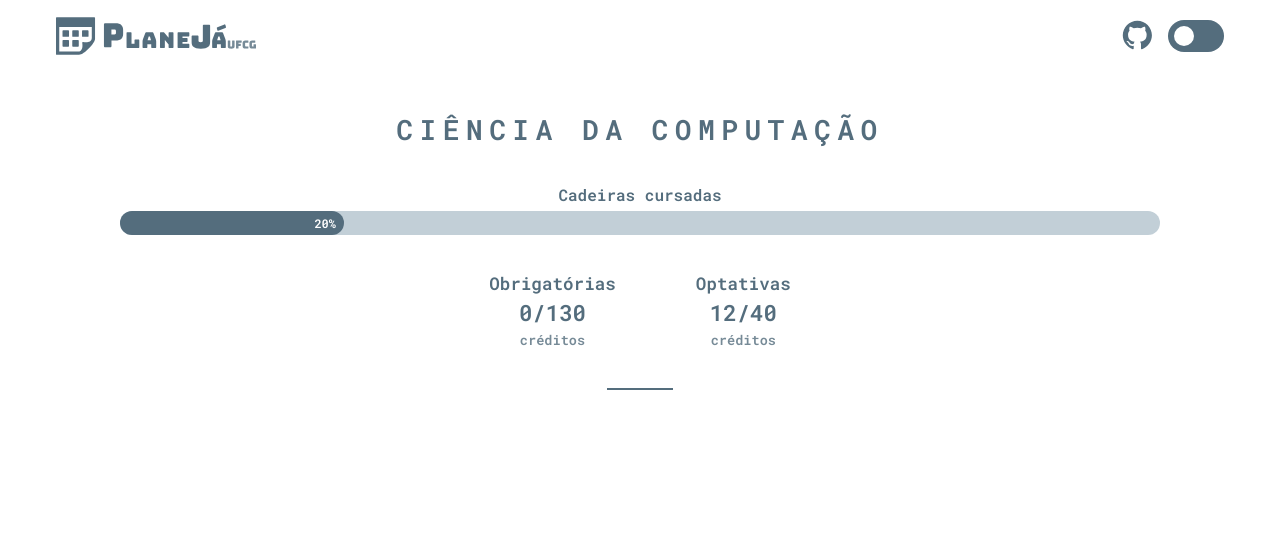
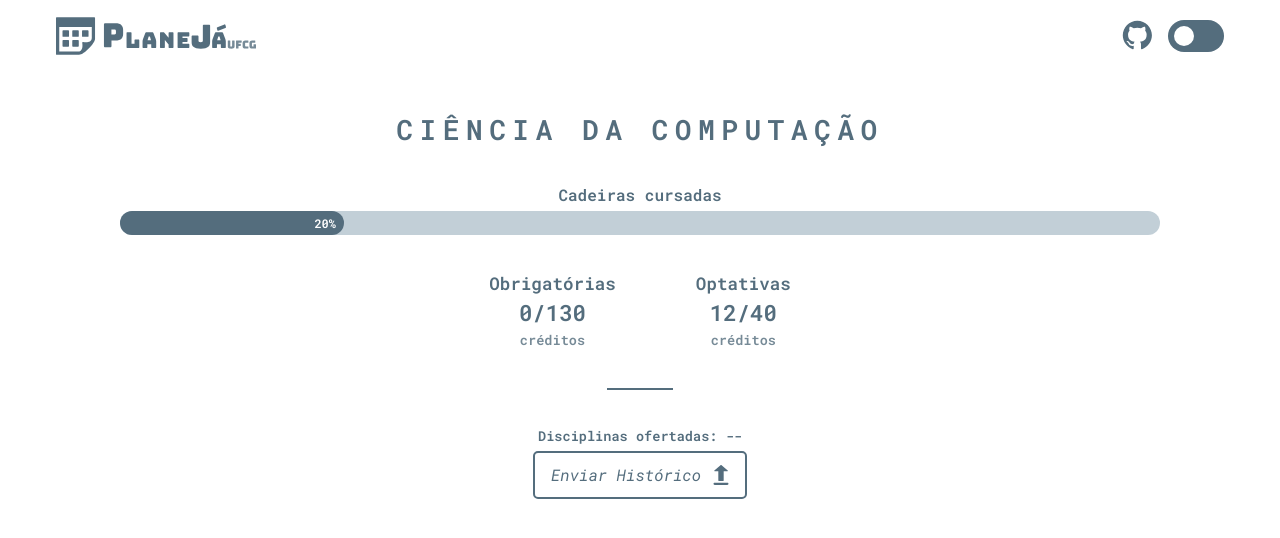
Before and after one commit to RodrigoEC/PlaneJa-Front, a React (Create React App) app: page / in a window 1280 px wide. Shown: the top 538 px of the page. Built offline with nearby package versions, Linux system fonts and the light colour scheme.

Commit message:
Adds context and file upload section, still not finished

```diff
--- a/src/App.tsx
+++ b/src/App.tsx
@@ -12,6 +12,7 @@ import {
 import { Header } from "./components/Header";
 import { Progress } from "./components/Progress";
 import { Status } from "./components/Status";
+import { FileUpload } from "./components/FileUpload";
 
 function App() {
   const [theme, setTheme] = useState(
@@ -39,6 +40,7 @@ function App() {
               <Progress />
               <Status />
               <Divider />
+              <FileUpload />
             </Body>
           </InnerContainer>
         </Wrapper>
--- /dev/null
+++ b/src/assets/icons/Upload.tsx
@@ -0,0 +1,20 @@
+import { ReactElement } from "react";
+
+export const UploadIcon = ({ ...props }): ReactElement => {
+  return (
+    <svg
+      width="16"
+      height="20"
+      viewBox="0 0 20 26"
+      fill="none"
+      xmlns="http://www.w3.org/2000/svg"
+      {...props}
+    >
+      <path
+        fillRule="evenodd"
+        clipRule="evenodd"
+        d="M1.35953 7.2222C1.00422 7.52317 1.21706 8.10373 1.68271 8.10373H6.01309C6.28923 8.10373 6.51309 8.32758 6.51309 8.60372V20.3077C6.51309 20.5838 6.73695 20.8077 7.01309 20.8077H12.9816C13.2578 20.8077 13.4816 20.5838 13.4816 20.3077V8.60373C13.4816 8.32758 13.7055 8.10373 13.9816 8.10373H18.4554C18.921 8.10373 19.1339 7.52317 18.7786 7.2222L10.3922 0.118477C10.2057 -0.0394924 9.93237 -0.0394924 9.74588 0.118477L1.35953 7.2222ZM1.78806 22.9229C0.938341 22.9229 0.249512 23.6117 0.249512 24.4614C0.249512 25.3111 0.938341 26 1.78805 26H18.212C19.0617 26 19.7505 25.3111 19.7505 24.4614C19.7505 23.6117 19.0617 22.9229 18.212 22.9229H1.78806Z"
+      />
+    </svg>
+  );
+};
--- /dev/null
+++ b/src/components/FileInput/index.tsx
@@ -0,0 +1,24 @@
+import { ReactElement } from "react";
+import { UploadIcon } from "../../assets/icons/Upload";
+import { useExtractionContext } from "../../contexts/extraction";
+import { Label, Text } from "./styles";
+
+export const FileInput = (): ReactElement => {
+  const { setFile } = useExtractionContext();
+
+  return (
+    <Label>
+      <Text>
+        <span>Enviar Histórico</span>
+        <UploadIcon />
+      </Text>
+      <input
+        hidden
+        type="file"
+        multiple={false}
+        accept=".jpg, .png, .pdf"
+        onChange={(e: any) => setFile(e.target.files[0])}
+      />
+    </Label>
+  );
+};
--- /dev/null
+++ b/src/components/FileInput/styles.tsx
@@ -0,0 +1,35 @@
+import styled from "styled-components";
+
+export const Label = styled.label`
+  display: flex;
+  align-items: center;
+
+  padding: 0.75rem 1rem;
+  border-radius: 5px;
+  border: 2px solid ${({ theme }) => theme.colors.primary};
+  box-sizing: border-box;
+  transition: 0.3s;
+  cursor: pointer;
+
+  svg {
+    transition: 0.3s;
+    fill: ${({ theme }) => theme.colors.primary};
+  }
+
+  &:hover {
+    background-color: ${({ theme }) => theme.colors.primary};
+    color: ${({ theme }) => theme.colors.contrast};
+
+    & svg {
+      fill: ${({ theme }) => theme.colors.contrast} !important;
+    }
+  }
+
+`;
+
+export const Text = styled.div`
+  display: flex;
+  align-items: center;
+  gap: 0.75rem;
+  font-style: italic;
+`
--- /dev/null
+++ b/src/components/FileUpload/index.tsx
@@ -0,0 +1,28 @@
+import { ReactElement, useEffect } from "react";
+import { useExtractionContext } from "../../contexts/extraction";
+import { FileInput } from "../FileInput";
+import { Wrapper, FileName, ClassesVersion } from "./styles";
+
+export const FileUpload = (): ReactElement => {
+  const { file, classesSemester } = useExtractionContext();
+
+  useEffect(() => {
+    console.log(file);
+  }, [file]);
+
+  return (
+    <Wrapper>
+      <ClassesVersion>
+        Disciplinas ofertadas: {classesSemester || "--"}
+      </ClassesVersion>
+      <FileInput />
+      {file?.name && (
+        <FileName>
+          {file.name.length < 35
+            ? file.name
+            : file.name.slice(0, 15) + "..." + file.name.slice(-10)}
+        </FileName>
+      )}
+    </Wrapper>
+  );
+};
--- /dev/null
+++ b/src/components/FileUpload/styles.tsx
@@ -0,0 +1,23 @@
+import styled from "styled-components";
+
+export const Wrapper = styled.nav`
+  display: flex;
+  flex-flow: column;
+  align-items: center;
+  gap: 0.5rem;
+
+  width: 100%;
+  box-sizing: border-box;
+`;
+
+export const ClassesVersion = styled.span`
+  color: ${({ theme }) => theme.colors.primary};
+  font-weight: bold;
+  font-size: 0.85rem;
+`;
+
+export const FileName = styled.span`
+  color: ${({ theme }) => theme.colors.secondary};
+  font-weight: bold;
+  font-size: 0.75rem;
+`;
--- /dev/null
+++ b/src/contexts/extraction.tsx
@@ -0,0 +1,48 @@
+import { createContext, ReactElement, useContext, useState } from "react";
+
+interface ExtratedContent {
+  file: any;
+  setFile: Function;
+  classesOffered: string;
+  setClassesOffered: Function;
+  classesSemester: string;
+  setClassesSemester: Function;
+}
+const ExtractionContext = createContext<ExtratedContent>({
+  file: null,
+  setFile: () => {},
+  classesOffered: '',
+  setClassesOffered: () => {},
+  classesSemester: '',
+  setClassesSemester: () => {}
+});
+
+
+export const ExtractionProvider = ({
+  children,
+}: {
+  children: ReactElement;
+}): ReactElement => {
+  const [file, setFile] = useState(null);
+  const [classesOffered, setClassesOffered] = useState('');
+  const [classesSemester, setClassesSemester] = useState('');
+
+  const value = {
+    file,
+    setFile,
+    classesOffered,
+    setClassesOffered,
+    classesSemester,
+    setClassesSemester
+  };
+
+  return (
+    <ExtractionContext.Provider value={value}>
+      {children}
+    </ExtractionContext.Provider>
+  );
+};
+
+export const useExtractionContext = () => {
+  return { ...useContext(ExtractionContext)};
+};
--- a/src/index.tsx
+++ b/src/index.tsx
@@ -1,12 +1,15 @@
-import React from 'react';
-import ReactDOM from 'react-dom/client';
-import App from './App';
+import React from "react";
+import ReactDOM from "react-dom/client";
+import App from "./App";
+import { ExtractionProvider } from "./contexts/extraction";
 
 const root = ReactDOM.createRoot(
-  document.getElementById('root') as HTMLElement
+  document.getElementById("root") as HTMLElement
 );
 root.render(
   <React.StrictMode>
-    <App />
+    <ExtractionProvider>
+      <App />
+    </ExtractionProvider>
   </React.StrictMode>
 );
--- a/src/util/themes.ts
+++ b/src/util/themes.ts
@@ -4,7 +4,7 @@ export const light: DefaultTheme = {
 	name: 'light',
 	colors: {
 		primary: "#546D7D",
-		secondary: "#B7C5CE",
+		secondary: "#929da5",
 		third: "#C2CFD7",
 		contrast: "#FFFFFF",
 	}
```
Also changed, not shown: src/contexts/fileContent.tsx (deleted, +0 -15 lines).
